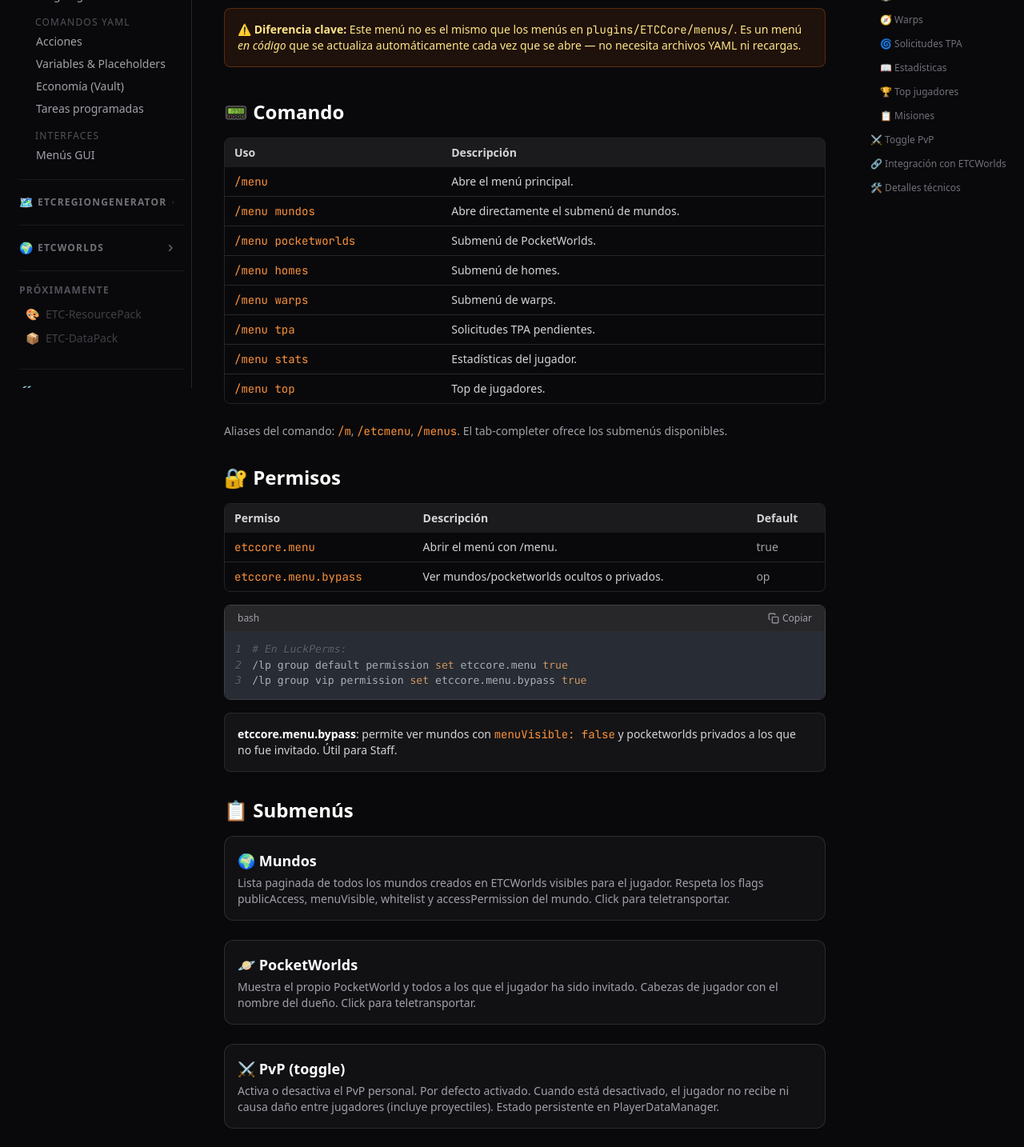
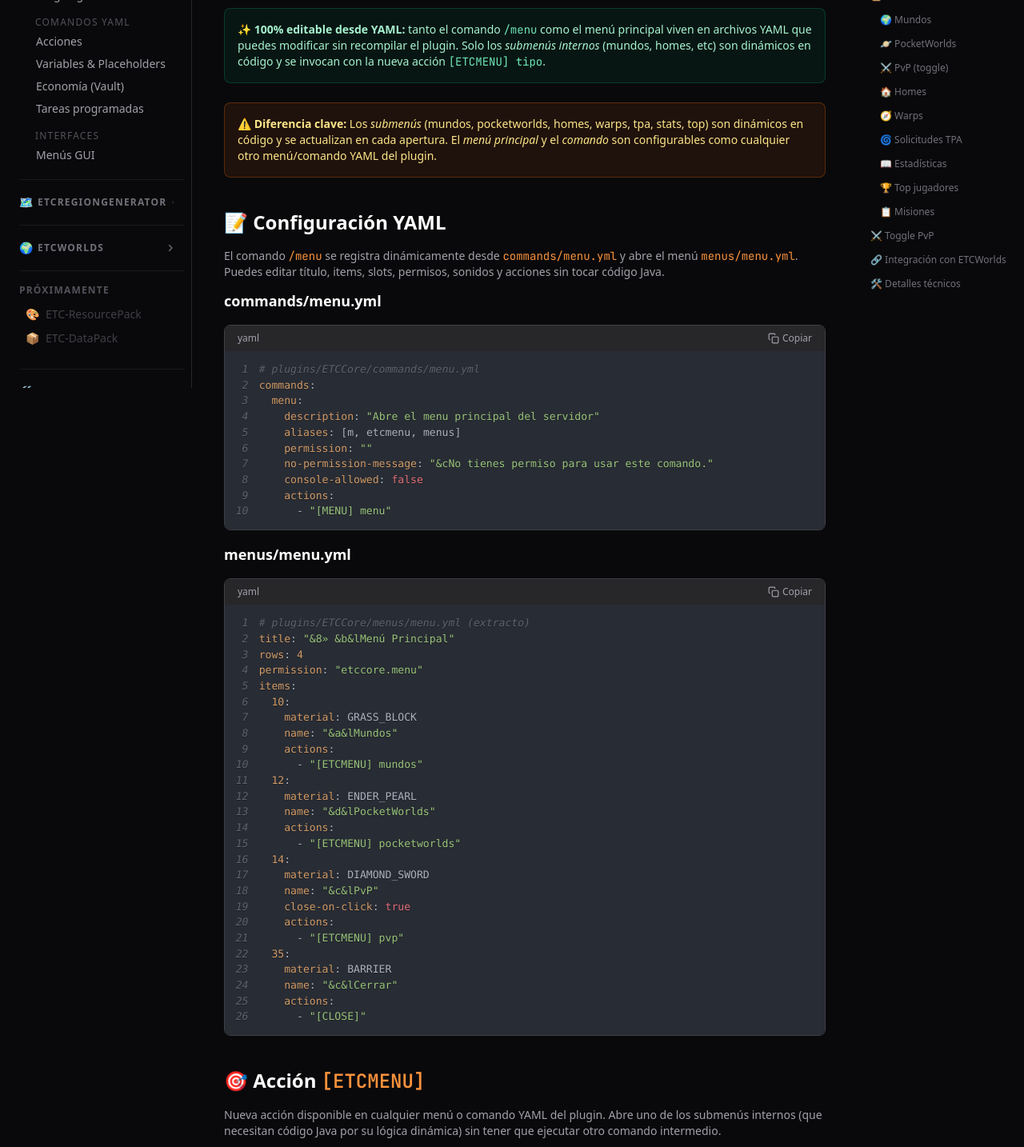
Before and after one commit to ETC-Minecraft/ETC-Minecraft-Docs, a React (Vite) app: page /etccore/menu in a window 1280 px wide. Shown: the part 320-1754 px from the top of the page at 80% size. Built offline with nearby package versions, Linux system fonts and the light colour scheme; the HTML template or start-up script is replaced by a standard one.

Commit message:
docs(etccore-menu): /menu ahora YAML-driven con commands/menu.yml + menus/menu.yml + accion [ETCMENU]

```diff
--- a/src/pages/ETCCoreMenu.jsx
+++ b/src/pages/ETCCoreMenu.jsx
@@ -84,6 +84,54 @@ const worldsBridgeNote = `# ETCCore se comunica con ETCWorlds por reflexión (si
 # Si ETCWorlds no está instalado, las secciones "Mundos" y "PocketWorlds"
 # simplemente muestran un mensaje de "plugin no disponible" en lugar de fallar.`
 
+const commandsMenuYml = `# plugins/ETCCore/commands/menu.yml
+commands:
+  menu:
+    description: "Abre el menu principal del servidor"
+    aliases: [m, etcmenu, menus]
+    permission: ""
+    no-permission-message: "&cNo tienes permiso para usar este comando."
+    console-allowed: false
+    actions:
+      - "[MENU] menu"`
+
+const menusMenuYml = `# plugins/ETCCore/menus/menu.yml (extracto)
+title: "&8» &b&lMenú Principal"
+rows: 4
+permission: "etccore.menu"
+items:
+  10:
+    material: GRASS_BLOCK
+    name: "&a&lMundos"
+    actions:
+      - "[ETCMENU] mundos"
+  12:
+    material: ENDER_PEARL
+    name: "&d&lPocketWorlds"
+    actions:
+      - "[ETCMENU] pocketworlds"
+  14:
+    material: DIAMOND_SWORD
+    name: "&c&lPvP"
+    close-on-click: true
+    actions:
+      - "[ETCMENU] pvp"
+  35:
+    material: BARRIER
+    name: "&c&lCerrar"
+    actions:
+      - "[CLOSE]"`
+
+const etcMenuActionDoc = `# Tipos validos para [ETCMENU] tipo:
+#   mundos / worlds         -> WorldsMenu (lista de mundos)
+#   pocketworlds / pw       -> PocketWorldsMenu
+#   homes / home            -> HomesMenu
+#   warps / warp            -> WarpsMenu
+#   tpa / requests          -> Solicitudes TPA pendientes
+#   stats / estadisticas    -> StatsMenu
+#   top                     -> TopMenu (ranking de playtime)
+#   pvp                     -> Toggle PvP del propio jugador (sin GUI)`
+
 export default function ETCCoreMenu() {
   return (
     <div>
@@ -99,12 +147,47 @@ export default function ETCCoreMenu() {
           Se abre con <code className="text-brand-400">/menu</code> y agrupa en un solo lugar
           las funciones más usadas del servidor: mundos, homes, warps, TPA, PvP y más.
         </p>
+        <div className="p-4 rounded-lg bg-emerald-900/20 border border-emerald-700/40 text-emerald-200 text-sm mb-6">
+          <strong>✨ 100% editable desde YAML:</strong> tanto el comando{' '}
+          <code className="text-emerald-300">/menu</code> como el menú principal viven en archivos
+          YAML que puedes modificar sin recompilar el plugin. Solo los <em>submenús internos</em>{' '}
+          (mundos, homes, etc) son dinámicos en código y se invocan con la nueva acción{' '}
+          <code className="text-emerald-300">[ETCMENU] tipo</code>.
+        </div>
         <div className="p-4 rounded-lg bg-amber-900/20 border border-amber-700/40 text-amber-200 text-sm mb-6">
-          <strong>⚠️ Diferencia clave:</strong> Este menú no es el mismo que los menús en{' '}
-          <code>plugins/ETCCore/menus/</code>. Es un menú <em>en código</em> que se actualiza
-          automáticamente cada vez que se abre — no necesita archivos YAML ni recargas.
+          <strong>⚠️ Diferencia clave:</strong> Los <em>submenús</em> (mundos, pocketworlds, homes,
+          warps, tpa, stats, top) son dinámicos en código y se actualizan en cada apertura. El{' '}
+          <em>menú principal</em> y el <em>comando</em> son configurables como cualquier otro
+          menú/comando YAML del plugin.
         </div>
       </div>
+
+      {/* YAML Configuration */}
+      <h2 id="configuracion-yaml" className="text-2xl font-semibold text-white mb-4">📝 Configuración YAML</h2>
+      <p className="text-zinc-400 mb-3 text-sm">
+        El comando <code className="text-brand-400">/menu</code> se registra dinámicamente desde{' '}
+        <code className="text-brand-400">commands/menu.yml</code> y abre el menú{' '}
+        <code className="text-brand-400">menus/menu.yml</code>. Puedes editar título, items, slots,
+        permisos, sonidos y acciones sin tocar código Java.
+      </p>
+      <h3 className="text-lg font-semibold text-white mb-2">commands/menu.yml</h3>
+      <CodeBlock language="yaml" code={commandsMenuYml} />
+      <h3 className="text-lg font-semibold text-white mt-4 mb-2">menus/menu.yml</h3>
+      <CodeBlock language="yaml" code={menusMenuYml} />
+
+      {/* New action */}
+      <h2 id="accion-etcmenu" className="text-2xl font-semibold text-white mt-10 mb-4">🎯 Acción <code className="text-brand-400">[ETCMENU]</code></h2>
+      <p className="text-zinc-400 mb-3 text-sm">
+        Nueva acción disponible en cualquier menú o comando YAML del plugin. Abre uno de los
+        submenús internos (que necesitan código Java por su lógica dinámica) sin tener que
+        ejecutar otro comando intermedio.
+      </p>
+      <CodeBlock language="yaml" code={etcMenuActionDoc} />
+      <p className="text-zinc-400 mt-3 mb-8 text-sm">
+        Ejemplo: para añadir un botón de “Mis Homes” en cualquier otro menú YAML basta con
+        añadir <code className="text-brand-400">- "[ETCMENU] homes"</code> en sus acciones.
+      </p>
+
 
       {/* Command */}
       <h2 id="comando" className="text-2xl font-semibold text-white mb-4">📟 Comando</h2>
@@ -243,11 +326,12 @@ export default function ETCCoreMenu() {
       {/* Implementation note */}
       <h2 id="implementacion" className="text-2xl font-semibold text-white mb-4">🛠️ Detalles técnicos</h2>
       <p className="text-zinc-400 mb-3 text-sm">
-        Todos los menús extienden la clase base <code className="text-brand-400">EtcMenu</code> que
+        Los submenús extienden la clase base <code className="text-brand-400">EtcMenu</code> que
         implementa <code>InventoryHolder</code>. Un único <code className="text-brand-400">MenuListener</code>
-        maneja todos los clicks detectando el holder — sin mapas globales de jugadores.
-        Cada submenú es una clase independiente que reconstruye el inventario dinámicamente en cada
-        apertura o refresco.
+        maneja todos los clicks detectando el holder. La acción{' '}
+        <code className="text-brand-400">[ETCMENU] tipo</code> es interpretada por{' '}
+        <code className="text-brand-400">CustomCommand</code> y delega en{' '}
+        <code className="text-brand-400">EtcMenuOpener</code>.
       </p>
       <ul className="list-disc list-inside text-zinc-300 space-y-1 marker:text-brand-400 mb-8 text-sm">
         <li>Los mundos y pocketworlds se consultan en tiempo real — nuevos mundos aparecen sin recargar.</li>
```
